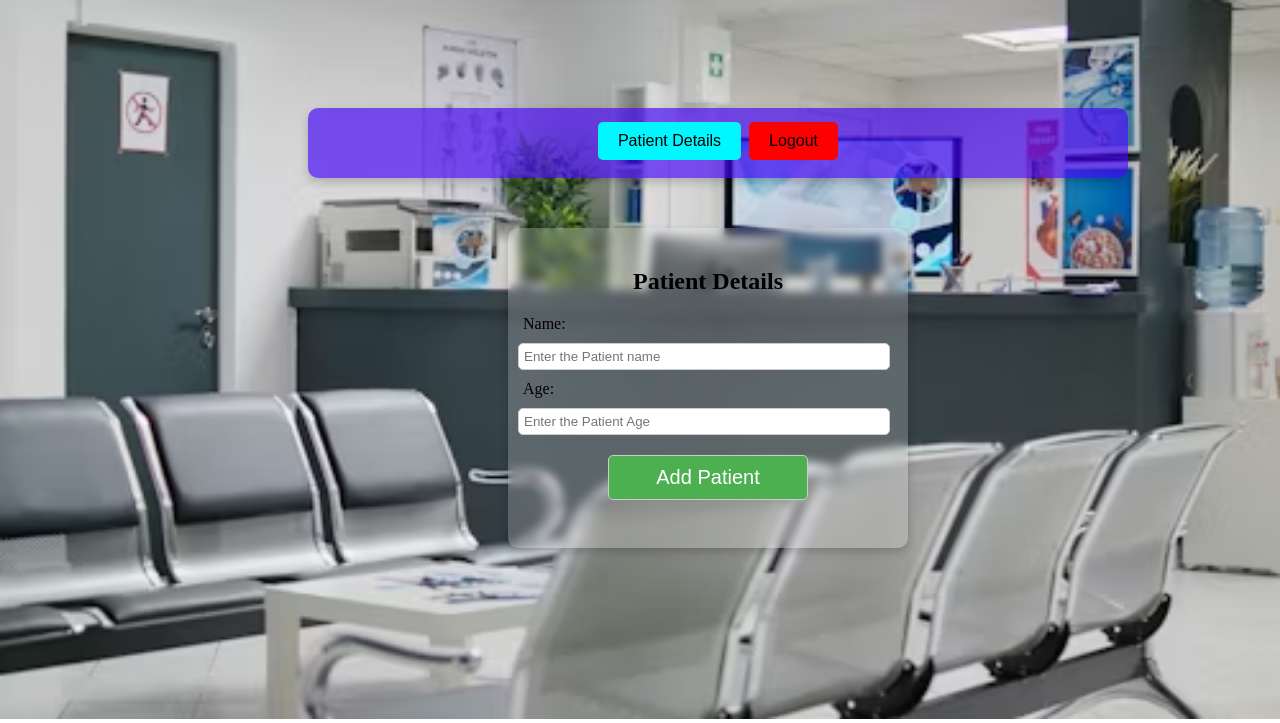
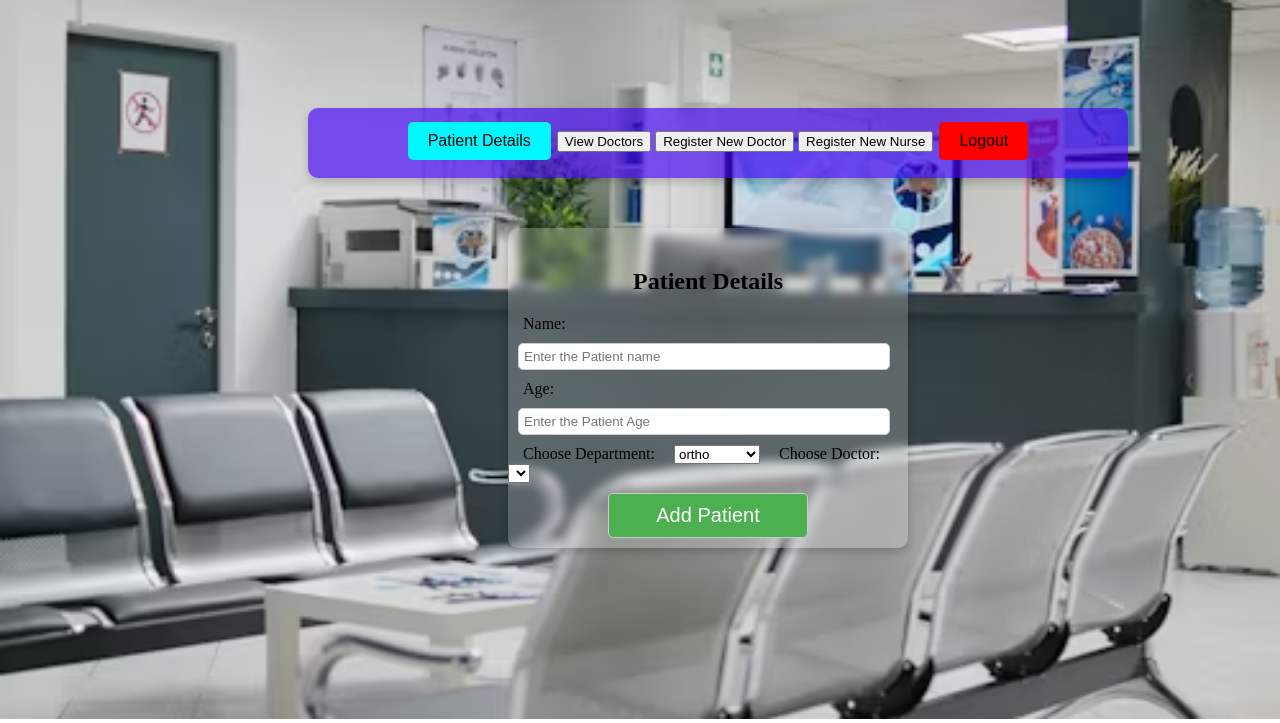
Before and after one commit to Anmon63/HMS-Hospital-Management-System-, a Django app: page /home/ in a window 1280 px wide. Shown: the top 723 px of the page. Run offline with Django 5.2, Linux system fonts and the light colour scheme; data comes from the database, SQL or seed files in the repository; both versions use the stored data as it was after the commit; lists and menus that the app fills with data are empty.

Commit message:
Second Commit

```diff
--- a/myprj/app1/admin.py
+++ b/myprj/app1/admin.py
@@ -2,4 +2,5 @@ from django.contrib import admin
 from .models import *
 admin.site.register(Patient)
 admin.site.register(Doctor)
+admin.site.register(Nurse)
 # Register your models here.
--- a/myprj/app1/serializers.py
+++ b/myprj/app1/serializers.py
@@ -10,3 +10,8 @@ class Doctor_szr(serializers.ModelSerializer):
     class Meta:
         model = Doctor
         fields = '__all__'
+
+class Nurse_szr(serializers.ModelSerializer):
+    class Meta:
+        model = Nurse
+        fields = '__all__'
--- a/myprj/app1/templates/home.html
+++ b/myprj/app1/templates/home.html
@@ -12,6 +12,9 @@
     <body>
         <nav>
             <button class="patientdet"><a href="{% url 'patientdet' %}">Patient Details</a></button>
+            <button onclick="window.location.href='{% url 'go_to_doctor' %}';">View Doctors</button>
+            <button onclick="window.location.href='{% url 'reg_new_doctor' %}';">Register New Doctor</button>
+            <button onclick="window.location.href='{% url 'reg_new_nurse' %}';">Register New Nurse</button>
             <button class="logout"><a href="{% url 'logout' %}">Logout</a></button>
         </nav>
         <form action="{% url 'add_patient' %}" method="post" enctype="multipart/form-data">
@@ -21,8 +24,44 @@
                 <input type="text" placeholder="Enter the Patient name" name="name"><br>
                 <label for="age">Age:</label>
                 <input type="number" placeholder="Enter the Patient Age" name="age"><br>
+                <label for="Department">Choose Department:</label>
+                    <select name="department" id="department">
+                        {% for department in department %}
+                            <option value="{{ department }}">{{ department }}</option>
+                        {% endfor %}
+                    </select>
+                <label for="Doctor">Choose Doctor:</label>
+                    <select name="dname"id="doctor">
+                        {% for dname in doctor %}
+                            <option value="{{ dname }}">{{ dname }}</option>
+                        {% endfor %}
+                    </select><br>
                 <button type="submit">Add Patient</button>
         </form>
+        <script>
+            document.getElementById("department").addEventListener("change", function() {
+                var department = this.value;
+                var doctorDropdown = document.getElementById("doctor");
+
+                // Clear existing doctor options
+                doctorDropdown.innerHTML = '<option value="">Select a Doctor</option>';
+
+                if (department) {
+                    fetch(`/get_doctors/?department=${department}`)  // Fetch doctors dynamically
+                        .then(response => response.json())
+                        .then(data => {
+                            data.doctors.forEach(function(doctor) {
+                                var option = document.createElement("option");
+                                option.value = doctor;
+                                option.textContent = doctor;
+                                doctorDropdown.appendChild(option);
+                            });
+                        })
+                        .catch(error => console.error("Error fetching doctors:", error));
+                }
+            });
+            </script>
+
         <style>
             body{
                 background-image: url("{% static 'images/home.png' %}");
--- a/myprj/app1/templates/patientdet.html
+++ b/myprj/app1/templates/patientdet.html
@@ -17,6 +17,7 @@
                 <th>Patient ID</th>
                 <th>Patient Name</th>
                 <th>Patient Age</th>
+                <th>Department</th>
                 <th>Actions</th>
             </tr>
             {% for patient in patients%}
@@ -24,6 +25,8 @@
                 <td>{{patient.id}}</td>
                 <td>{{patient.name}}</td>
                 <td>{{patient.age}}</td>
+                <td>{{patient.department}}</td>
+                <td>{{patient.dname}}</td>
                 <td><button class="direct"><a href="{% url 'upd_patient' patient.id %}">Update</a></button>
                 <button class="direct"><a href="{% url 'del_patient' patient.id %}">Delete</a></button></td>
             </tr>
--- a/myprj/app1/urls.py
+++ b/myprj/app1/urls.py
@@ -1,5 +1,6 @@
 from django.urls import path,include
 from .import views
+from .views import DoctorCreateView
 urlpatterns = [
     path('', views.login, name='login'),
     path('patientsession/', views.patientsession, name='patientsession'),
@@ -12,4 +13,14 @@ urlpatterns = [
     path('del_patient/<int:id>/', views.del_patient, name='del_patient'),
     path('patientget/', views.patientget.as_view(), name='patientget'),
     path('putpatientget/', views.putpatientget.as_view(), name='putpatientget'),
+    path('doctorcreate/', DoctorCreateView.as_view(), name='doctorcreate'),
+    path('nursecreate/', views.NurseCreateView.as_view(), name='nursecreate'),
+    path('doctorget/', views.doctorget.as_view(), name='doctorget'),
+    path('nurseget/', views.nurseget.as_view(), name='nurseget'),
+    path('putdoctorget/', views.putdoctorget.as_view(), name='putdoctorget'),
+    path('putnurseget/', views.putnurseget.as_view(), name='putnurseget'),
+    path('get_doctors/', views.get_doctors, name='get_doctors'),
+    path('go-to-doctor/', views.go_to_react_doctor, name='go_to_doctor'),
+    path('reg_new_doctor/', views.reg_new_doctor, name='reg_new_doctor'),
+    path('reg_new_nurse/', views.reg_new_nurse, name='reg_new_nurse'),
 ]
--- a/myprj/app1/views.py
+++ b/myprj/app1/views.py
@@ -1,20 +1,39 @@
 from django.shortcuts import render,redirect,get_object_or_404
 from django.http import HttpResponse
+from django.http import JsonResponse
 from django.contrib import messages
 from rest_framework import generics
+from rest_framework.response import Response
+from rest_framework.decorators import api_view
+from rest_framework import status
 from .serializers import *
 from .models import *
 
 def home(request):
     patient = Patient.objects.all()
+    department = Doctor.objects.values_list('department', flat=True).distinct()  # Get unique departments
     context = {'ses':request.session.get('name_s'),
-               'patient': patient}
+               'patient': patient ,'department': department}
     return render(request, 'home.html', context)
 
+def go_to_react_doctor(request):
+    return redirect("http://localhost:5173/doctordet")
+
+def reg_new_doctor(request):
+    return redirect('http://localhost:5173/doctor')
+
+def reg_new_nurse(request):
+    return redirect('http://localhost:5173/nurse')
+
+def get_doctors(request):
+    department = request.GET.get('department')  # Get department from request
+    if department:  # Ensure department is provided
+        doctors = Doctor.objects.filter(department=department).values_list('name', flat=True)
+        return JsonResponse({'doctors': list(doctors)})
+    return JsonResponse({'doctors': []})  # Return empty list if department is not found
 class patientget(generics.ListAPIView):
     queryset = Patient.objects.all()
     serializer_class = Patient_szr
-
 class putpatientget(generics.RetrieveUpdateDestroyAPIView):
     queryset = Patient.objects.all()
     serializer_class = Patient_szr
@@ -52,7 +71,8 @@ def add_patient(request):
     if request.method == 'POST':
         name=request.POST['name']
         age=request.POST['age']
-        data=Patient(name=name,age=age)
+        department=request.POST['department']
+        data=Patient(name=name,age=age,department=department)
         data.save()
         messages.success(request, 'Patient added successfully')
         return redirect('patientdet')
@@ -77,4 +97,53 @@ def del_patient(request, id):
     patient.delete()
     messages.success(request, 'Patient deleted successfully')
     return redirect('home')
+
+@api_view(['POST'])
+def create_doctor(request):
+    if request.method == 'POST':
+        serializer = Doctor_szr(data=request.data)
+        if serializer.is_valid():
+            serializer.save()
+            return Response(serializer.data, status=status.HTTP_201_CREATED)
+        return Response(serializer.errors, status=status.HTTP_400_BAD_REQUEST)
+
+@api_view(['POST'])
+def create_nurse(request):
+    if request.method == 'POST':
+        serializer = Nurse_szr(data=request.data)
+        if serializer.is_valid():
+            serializer.save()
+            return Response(serializer.data, status=status.HTTP_201_CREATED)
+        return Response(serializer.errors, status=status.HTTP_400_BAD_REQUEST)
+
+class doctorget(generics.ListAPIView):
+    queryset = Doctor.objects.all()
+    serializer_class = Doctor_szr
+
+class nurseget(generics.ListAPIView):
+    queryset = Nurse.objects.all()
+    serializer_class = Nurse_szr
+class putdoctorget(generics.RetrieveUpdateDestroyAPIView):
+    queryset = Doctor.objects.all()
+    serializer_class = Doctor_szr
+    lookup_field = 'name'
+class putnurseget(generics.RetrieveUpdateDestroyAPIView):
+    queryset = Nurse.objects.all()
+    serializer_class = Nurse_szr
+    lookup_field = 'name'
+class DoctorCreateView(generics.CreateAPIView):
+    queryset = Doctor.objects.all()
+    serializer_class = Doctor_szr
+class NurseCreateView(generics.CreateAPIView):
+    queryset = Nurse.objects.all()
+    serializer_class = Nurse_szr
+
+def add_doctor(request):
+    if request.method == 'GET':
+        doctor = Doctor.objects.all()
+
+def add_nurse(request):
+    if request.method == 'GET':
+        nurse = Nurse.objects.all()
+
 # Create your views here.
--- a/myprj/myprj/settings.py
+++ b/myprj/myprj/settings.py
@@ -60,7 +60,7 @@ CORS_ALLOW_ALL_ORIGINS = True
 TEMPLATES = [
     {
         'BACKEND': 'django.template.backends.django.DjangoTemplates',
-        'DIRS': [],
+        'DIRS': [BASE_DIR / "templates"],
         'APP_DIRS': True,
         'OPTIONS': {
             'context_processors': [
```
Also changed, not shown: myprj/app1/models.py (+12 -1 lines), myprj/app1/migrations/0002_doctor.py (added), myprj/app1/migrations/0003_rename_dept_doctor_department.py (added), myprj/app1/migrations/0004_patient_department.py (added), myprj/app1/migrations/0005_patient_dname.py (added), myprj/app1/migrations/0006_nurse.py (added), myprj/db.sqlite3.
